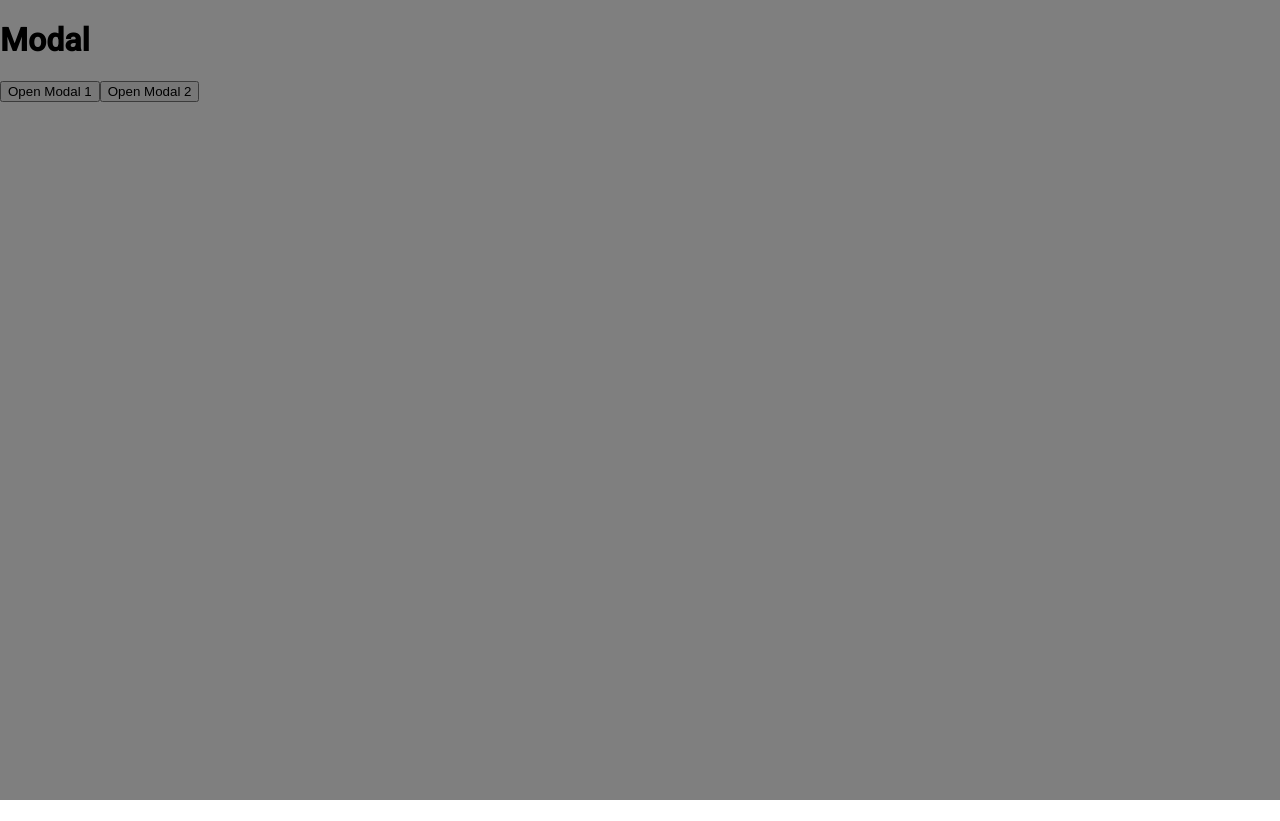
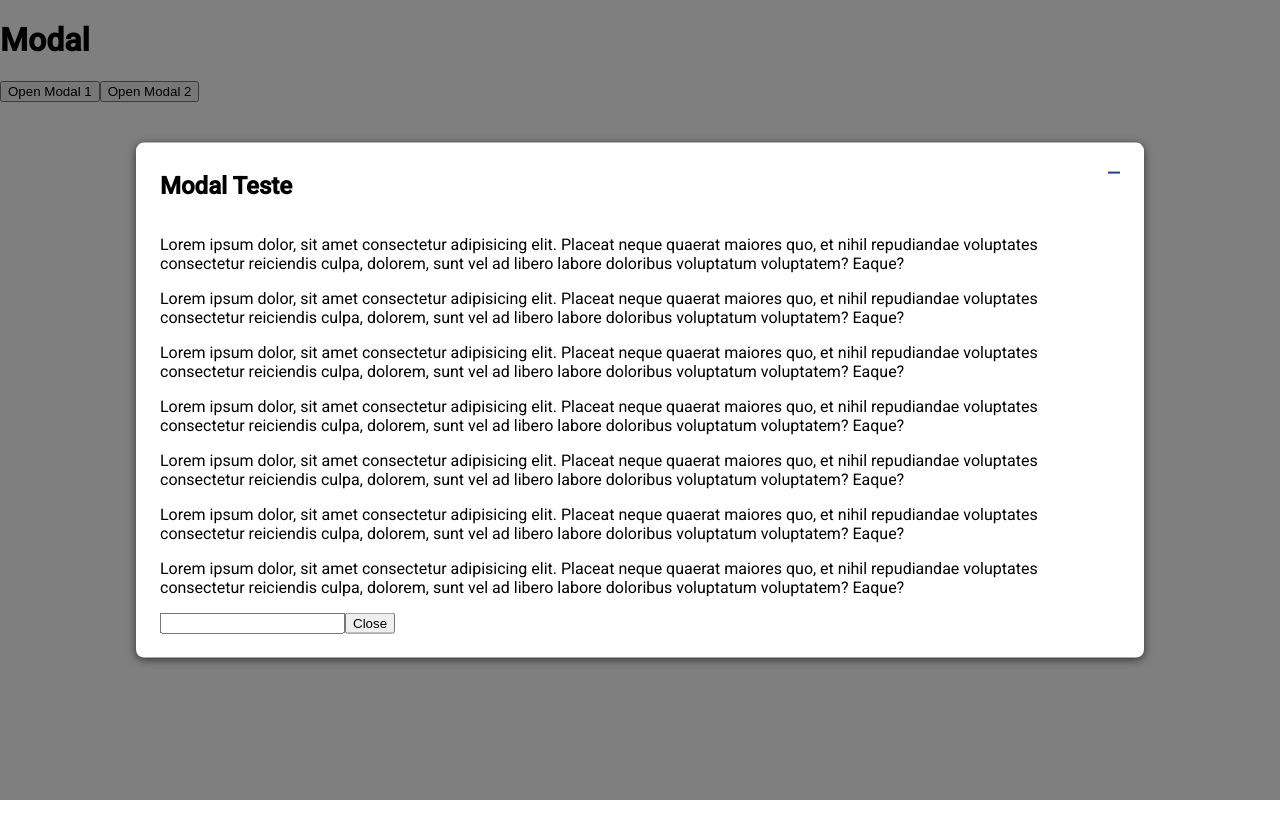
Before and after one commit to ZKros/modal-reutilizavel, an Angular app: page / in a window 1280 px wide. Both pictures are taken after a click on the button "Open Modal 1". Built offline with nearby package versions, Linux system fonts and the light colour scheme.

Commit message:
directivas / readme

```diff
--- a/src/app/app.component.html
+++ b/src/app/app.component.html
@@ -5,13 +5,31 @@
     <button (click)="open('modal-2')">Open Modal 2</button>
   </div>
 
-  <modal id="modal-1" [size]="'lg'">
-    <ng-template #component> </ng-template>
-  </modal>
+  <app-modal id="modal-1" [size]="'lg'">
+    <modal>
+      <ng-template appModalTitle>
+        <h1>Modal Teste</h1>
+        <i class="ri-home-fill"></i>
+      </ng-template>
 
-  <modal #modal id="modal-2">
-    <ng-template #component2>
-      <app-zero></app-zero>
-    </ng-template>
-  </modal>
+      <ng-template appModalContent>
+        <app-teste></app-teste>
+      </ng-template>
+    </modal>
+  </app-modal>
+
+  <app-modal id="modal-2" [size]="'lg'">
+    <modal>
+      <ng-template appModalHeader>
+        <header>
+          <h1>Modal Teste</h1>
+          <i class="ri-home-fill"></i>
+        </header>
+      </ng-template>
+
+      <ng-template appModalContent>
+        <app-teste></app-teste>
+      </ng-template>
+    </modal>
+  </app-modal>
 </div>
--- a/src/app/app.component.ts
+++ b/src/app/app.component.ts
@@ -1,8 +1,5 @@
-import { Component, ComponentRef, ViewChild, ViewContainerRef } from '@angular/core';
+import { Component } from '@angular/core';
 import { ModalService } from './components/modal/service/modal.service';
-import { IdModal } from './shared/constantes/modal-enum';
-import { TesteComponent } from './teste/teste.component';
-import { ZeroComponent } from './zero/zero.component';
 
 
 @Component({
@@ -11,33 +8,21 @@ import { ZeroComponent } from './zero/zero.component';
 	styleUrls: ['./app.component.css']
 })
 export class AppComponent {
-	@ViewChild("component", { read: ViewContainerRef }) vcr!: ViewContainerRef;
-	@ViewChild("component2", { read: ViewContainerRef }) vcr2!: ViewContainerRef;
-	refTeste!: ComponentRef<TesteComponent>
-	refZero!: ComponentRef<ZeroComponent>
 	constructor(private modal: ModalService) { }
 
 	open(id: string) {
 		if (id === 'modal-1') {
 			this.modal.open(id)
-			this.refTeste = this.vcr.createComponent(TesteComponent)
 		} else if (id === 'modal-2') {
 			this.modal.open(id)
-			this.refZero = this.vcr2.createComponent(ZeroComponent)
 		}
 
 
 		this.modal.beforeClosed().subscribe((res) => {
-			this.removeComponent()
+
 			console.log(res)
 		})
+
 	}
 
-	removeComponent() {
-		const index = this.vcr.indexOf(this.refZero.hostView)
-
-		if (index != 1) {
-			this.vcr.remove(index)
-		}
-	}
 }
--- a/src/app/components/modal/directives/modal.directive.ts
+++ b/src/app/components/modal/directives/modal.directive.ts
@@ -1,10 +1,11 @@
-import { ContentChild, Directive, Input } from '@angular/core';
+import { ContentChild, Directive } from '@angular/core';
 import { ModalContentDirective } from './modal-content.directive';
 import { ModalHeaderDirective } from './modal-header.directive';
 import { ModalTitleDirective } from './modal-title.directive';
 
 @Directive({
-	selector: '[appModal]'
+	// eslint-disable-next-line @angular-eslint/directive-selector
+	selector: 'modal'
 })
 export class ModalDirective {
 	@ContentChild(ModalContentDirective)
--- a/src/app/components/modal/modal.component.html
+++ b/src/app/components/modal/modal.component.html
@@ -1,20 +1,26 @@
 <ng-container *ngIf="isOpen">
-  <div class="modal" @modal [class]="size" *ngFor="let modal of modals">
+  <section class="modal" @modal>
+    <div class="modal__item" [class]="size" *ngFor="let modal of modals">
       <ng-container
         [ngTemplateOutlet]="modal?.customHeader?.templateRef || defaultHeader"
       ></ng-container>
 
       <ng-template #defaultHeader>
-      <header>
-        <ng-container *ngTemplateOutlet="modal.title.templateRef">
-        </ng-container>
+        <header class="modal__header">
           <button class="close" (click)="modalService.close()">
             <i class="ri-close-line"></i>
           </button>
+          <ng-container *ngTemplateOutlet="modal.title.templateRef">
+          </ng-container>
         </header>
       </ng-template>
 
-    <ng-container *ngTemplateOutlet="modal.content.templateRef"></ng-container>
+      <div class="modal__content">
+        <ng-container
+          *ngTemplateOutlet="modal.content.templateRef"
+        ></ng-container>
       </div>
+    </div>
+  </section>
   <div @overlay class="overlay"></div>
 </ng-container>
--- a/src/app/components/modal/modal.component.scss
+++ b/src/app/components/modal/modal.component.scss
@@ -15,6 +15,22 @@
   background: #fff;
 
   z-index: 10;
+
+  .modal__item {
+    .modal__header {
+      position: relative;
+      bottom: 15px;
+
+      .close {
+        color: white;
+        border: none;
+        background-color: #24407f;
+        position: relative;
+        float: right;
+        cursor: pointer;
+      }
+    }
+  }
 }
 
 .overlay {
@@ -41,12 +57,3 @@
   width: 960px;
   max-height: 80%;
 }
-
-.close {
-  color: white;
-  border: none;
-  background-color: #24407f;
-  position: relative;
-  float: right;
-  cursor: pointer;
-}
--- a/src/app/components/modal/modal.component.ts
+++ b/src/app/components/modal/modal.component.ts
@@ -7,7 +7,7 @@ import { ModalService } from './service/modal.service';
 import { ModalSize } from './types/size-type';
 
 @Component({
-	selector: 'modal',
+	selector: 'app-modal',
 	templateUrl: 'modal.component.html',
 	styleUrls: ['modal.component.scss'],
 	animations: [
--- a/src/app/teste/teste.component.html
+++ b/src/app/teste/teste.component.html
@@ -1,4 +1,46 @@
 <form action="" [formGroup]="form">
+  <p>
+    Lorem ipsum dolor, sit amet consectetur adipisicing elit. Placeat neque
+    quaerat maiores quo, et nihil repudiandae voluptates consectetur reiciendis
+    culpa, dolorem, sunt vel ad libero labore doloribus voluptatum voluptatem?
+    Eaque?
+  </p>
+  <p>
+    Lorem ipsum dolor, sit amet consectetur adipisicing elit. Placeat neque
+    quaerat maiores quo, et nihil repudiandae voluptates consectetur reiciendis
+    culpa, dolorem, sunt vel ad libero labore doloribus voluptatum voluptatem?
+    Eaque?
+  </p>
+  <p>
+    Lorem ipsum dolor, sit amet consectetur adipisicing elit. Placeat neque
+    quaerat maiores quo, et nihil repudiandae voluptates consectetur reiciendis
+    culpa, dolorem, sunt vel ad libero labore doloribus voluptatum voluptatem?
+    Eaque?
+  </p>
+  <p>
+    Lorem ipsum dolor, sit amet consectetur adipisicing elit. Placeat neque
+    quaerat maiores quo, et nihil repudiandae voluptates consectetur reiciendis
+    culpa, dolorem, sunt vel ad libero labore doloribus voluptatum voluptatem?
+    Eaque?
+  </p>
+  <p>
+    Lorem ipsum dolor, sit amet consectetur adipisicing elit. Placeat neque
+    quaerat maiores quo, et nihil repudiandae voluptates consectetur reiciendis
+    culpa, dolorem, sunt vel ad libero labore doloribus voluptatum voluptatem?
+    Eaque?
+  </p>
+  <p>
+    Lorem ipsum dolor, sit amet consectetur adipisicing elit. Placeat neque
+    quaerat maiores quo, et nihil repudiandae voluptates consectetur reiciendis
+    culpa, dolorem, sunt vel ad libero labore doloribus voluptatum voluptatem?
+    Eaque?
+  </p>
+  <p>
+    Lorem ipsum dolor, sit amet consectetur adipisicing elit. Placeat neque
+    quaerat maiores quo, et nihil repudiandae voluptates consectetur reiciendis
+    culpa, dolorem, sunt vel ad libero labore doloribus voluptatum voluptatem?
+    Eaque?
+  </p>
   <input type="text" formControlName="teste" />
   <button type="button" (click)="close(teste)">Close</button>
 </form>
--- a/src/styles.css
+++ b/src/styles.css
@@ -1,4 +1,15 @@
 /* You can add global styles to this file, and also import other style files */
 
-html, body { height: 100%; }
-body { margin: 0; font-family: Roboto, "Helvetica Neue", sans-serif; }
+html,
+body {
+	height: 100%;
+}
+
+body {
+	margin: 0;
+	font-family: Roboto, "Helvetica Neue", sans-serif;
+}
+
+.modal-open {
+	overflow-y: hidden;
+}
```
Also changed, not shown: src/app/components/modal/modal.md (+58 -26 lines). Lines whose indentation alone changed are shown as unchanged.
